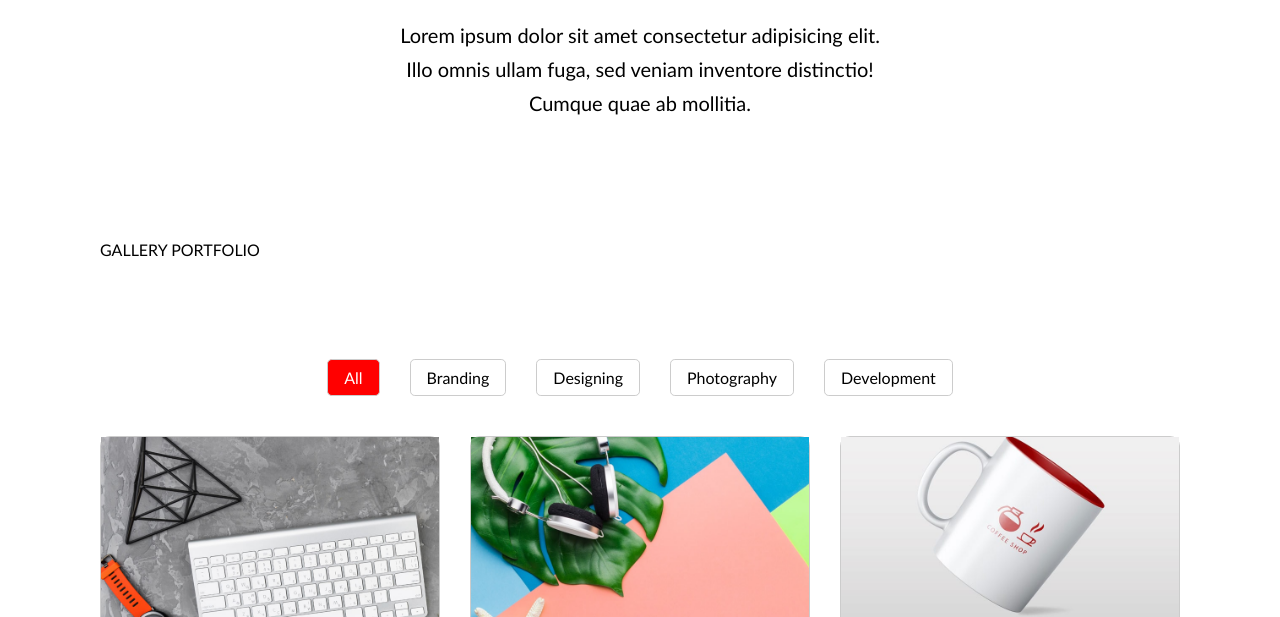
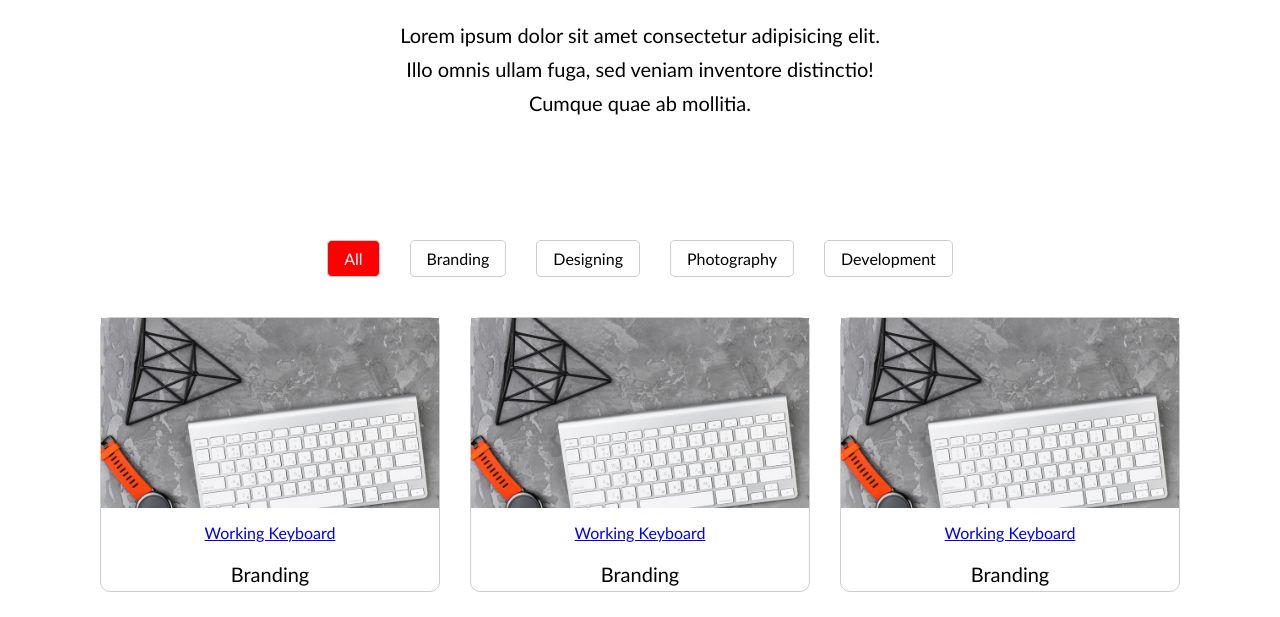
Before and after one commit to front-end-by-rimantas/42-grupe-portfolio, a website with bundled scripts: page index.html in a window 1280 px wide. Shown: the part 183-800 px from the top of the page. Built offline with nearby package versions, Linux system fonts and the light colour scheme.

Commit message:
Gallery class

```diff
--- a/index.html
+++ b/index.html
@@ -27,7 +27,7 @@
             </div>
         </div>
         <div class="row">
-            <div class="col-12">GALLERY PORTFOLIO</div>
+            <div id="portfolio_block" class="col-12">GALLERY PORTFOLIO</div>
         </div>
         <div class="row">
             <div class="col-12 gallery">
--- /dev/null
+++ b/js/components/Gallery.js
@@ -0,0 +1,62 @@
+class Gallery {
+    constructor(selector, data) {
+        this.selector = selector;
+        this.data = data;
+
+        this.init();
+    }
+
+    init() {
+        if (!this.isValidSelector() || !this.isValidData()) {
+            return false;
+        }
+
+        this.render();
+    }
+
+    isValidSelector() {
+        return true;
+    }
+
+    isValidData() {
+        return true;
+    }
+
+    filterHTML() {
+        return `<div class="option active">All</div>
+                <div class="option">Branding</div>
+                <div class="option">Designing</div>
+                <div class="option">Photography</div>
+                <div class="option">Development</div>`;
+    }
+
+    contentHTML() {
+        let HTML = '';
+
+        for (const item of this.data.data) {
+            HTML += `<div class="card">
+                            <img class="image" src="./img/portfolio/1.jpg" alt="Portfolio image 1">
+                            <a class="title" href="#">Working Keyboard</a>
+                            <p class="tag">Branding</p>
+                        </div>`;
+        }
+
+        return HTML;
+    }
+
+    render() {
+        const HTML = `<div class="filter">
+                        ${this.filterHTML()}
+                    </div>
+                    <div class="gallery-content">
+                        ${this.contentHTML()}
+                    </div>`;
+
+        const DOM = document.querySelector(this.selector);
+
+        DOM.classList.add('gallery');
+        DOM.innerHTML = HTML;
+    }
+}
+
+export { Gallery };
--- a/js/pages/home.js
+++ b/js/pages/home.js
@@ -3,13 +3,12 @@ import { renderServiceFeatures } from '../components/renderServiceFeatures.js';
 import serviceFeaturesData from '../data/serviceFeaturesData.js';
 
 import { portfolioData } from '../data/portfolioData.js';
+import { Gallery } from '../components/Gallery.js';
 
 // EXECUTION
 
 /* gallery: start */
-
-console.log(portfolioData);
-
+new Gallery('#portfolio_block', portfolioData);
 /* gallery: end */
 
 /* header: start */
```
